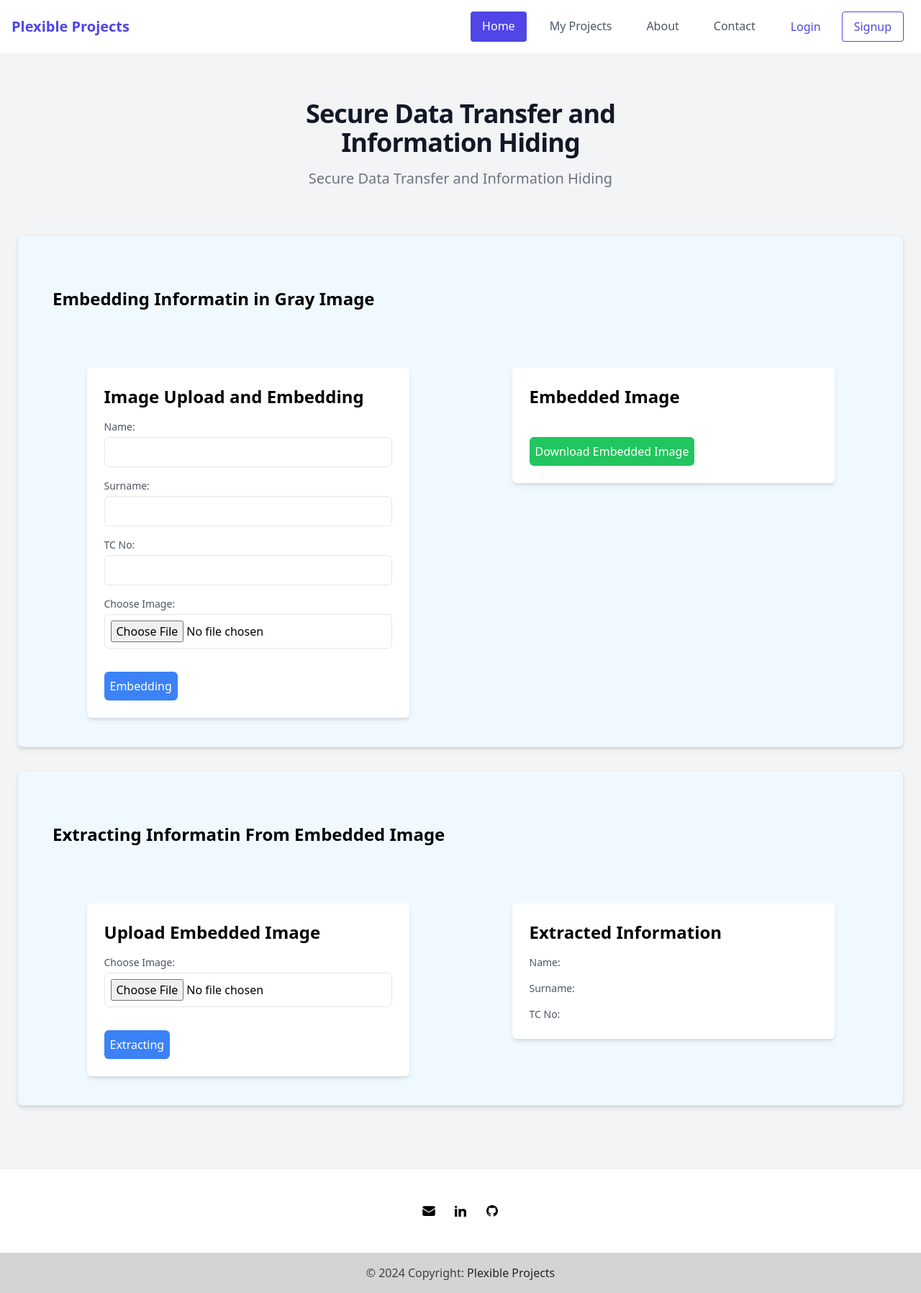
After one commit to plexible/FastAPI-Project, a FastAPI app: template templates/Secure-Data-Transfer-and-Information-Hiding.html in a window 1280 px wide. The commit adds this page. Shown: the whole page at 72% size. Run offline with FastAPI, Linux system fonts and the light colour scheme; the template is opened without the code that fills it, so the values that code supplies are empty; some libraries are stand-ins or nearby versions.

Commit message:
Updates -First of all, the menu appearance and page layout have been rearranged. -Header, Footer structure corrected. -MyProjects page was added and projects were listed as the content of this page. Access to the project is made through this page other than the home page. -Embedding and extracting parts of the Secure Data Transfer and Information Hiding Project were set to be carried out on a single page using the Ajax structure. -The deficiencies have been corrected.

```diff
--- a/EmbeddingExtractingPart.py
+++ b/EmbeddingExtractingPart.py
@@ -193,8 +193,6 @@ def embedding_part(quarters, binary_list, img, positions):
 
 #All encryption and embedding operations.
 def embedding_to_img(image_path, info):
-    print("info")
-    print(info)
     img = imread(image_path)
     height, width, _ = img.shape
     quarters = find_quarters(img, height, width)
--- a/app.py
+++ b/app.py
@@ -1,5 +1,5 @@
 from fastapi import FastAPI, File, UploadFile, HTTPException, Request, Form
-from fastapi.responses import FileResponse, HTMLResponse
+from fastapi.responses import FileResponse, HTMLResponse, JSONResponse
 from fastapi.templating import Jinja2Templates
 from fastapi.staticfiles import StaticFiles
 from fastapi_mail import FastMail, MessageSchema,ConnectionConfig
@@ -19,17 +19,17 @@ async def read_item(request: Request):
 @app.get("/about-me/", response_class=HTMLResponse)
 async def about_us(request: Request):
     return templates.TemplateResponse("about-me.html", {"request": request})
+@app.get("/MyProjects/", response_class=HTMLResponse)
+async def about_us(request: Request):
+    return templates.TemplateResponse("MyProjects.html", {"request": request})
 @app.get("/contact-me/", response_class=HTMLResponse)
 async def about_us(request: Request):
     return templates.TemplateResponse("contact-me.html", {"request": request})
-@app.get("/embedding/", response_class=HTMLResponse)
+@app.get("/Secure-Data-Transfer-and-Information-Hiding/", response_class=HTMLResponse)
 async def embedding_page(request: Request):
-    return templates.TemplateResponse("embedding-page.html", {"request": request})
-@app.get("/extracting/", response_class=HTMLResponse)
-async def extracting_page(request: Request):
-    return templates.TemplateResponse("extracting-page.html", {"request": request})
+    return templates.TemplateResponse("Secure-Data-Transfer-and-Information-Hiding.html", {"request": request})
 
-@app.post("/embedding/")
+@app.post("/Secure-Data-Transfer-and-Information-Hiding/embedding/")
 async def upload_image(
     request: Request,
     file: UploadFile = File(...),
@@ -48,22 +48,25 @@ async def upload_image(
             image_file.write(file.file.read())
 
         new_img = embedding_to_img(image_path, info_dict)
+
         # Provide the path to the embedded image
-        image_path = os.path.join("images", file.filename)
         new_file_name = os.path.splitext(os.path.basename(image_path))[0]
         embedded_image_path = os.path.join("uploads", f"embedded_{new_file_name}.png")
-        embedded_img = os.path.join("static/uploads", f"embedded_{new_file_name}.png")
-        uploaded_image_path = embedded_image_path
+        embedded_img = os.path.join("static", "uploads", f"embedded_{new_file_name}.png")
+        uploaded_image_path = embedded_img
         print(uploaded_image_path)
         imwrite(embedded_img, new_img)
+
         # Set success message
         success_message = "Embedding completed"
-        return templates.TemplateResponse(
-            "embedding-page.html",
-            {"request": request, "success_message": success_message, "embedded_image": uploaded_image_path}
-        )
+        if embedded_image_path:
+            success_message = "Extracting completed"
+            return JSONResponse(content={"success_message": success_message, "embedded_image": embedded_image_path})
+        else:
+            raise HTTPException(status_code=400, detail="Failed to extract information from the image")
     except Exception as e:
         raise HTTPException(status_code=500, detail=f"Error: {str(e)}")
+
 
 
 @app.get("/download-image/")
@@ -74,7 +77,7 @@ async def download_image():
     # Endpoint for downloading the embedded image
     return FileResponse(uploaded_image_path, media_type="application/octet-stream", filename="embedded_image.png")
 
-@app.post("/extracting/")
+@app.post("/Secure-Data-Transfer-and-Information-Hiding/extracting/")
 async def extracting(request: Request, file: UploadFile = File(...)):
     try:
         # Save the uploaded image
@@ -84,18 +87,19 @@ async def extracting(request: Request, file: UploadFile = File(...)):
             image_file.write(file.file.read())
         extracted_info = extracting_embedded_data(image_path)
         success_message = "Extracting completed"
-        return templates.TemplateResponse(
-            "extracting-page.html",
-            {"request": request, "success_message": success_message, "name": extracted_info["name"],
-                "surname": extracted_info["surname"], "tcno": extracted_info["tcno"]}
-        )
+        if extracted_info:
+            success_message = "Extracting completed"
+            return JSONResponse(content={ "success_message": success_message, **extracted_info})
+        else:
+            raise HTTPException(status_code=400, detail="Failed to extract information from the image")
+
     except Exception as e:
         raise HTTPException(status_code=500, detail=f"Error: {str(e)}")
 
 # E-posta ayarları
 conf = ConnectionConfig(
     MAIL_USERNAME="your_mail@gmail.com",
-    MAIL_PASSWORD="ctgh kvvr eckk awow",
+    MAIL_PASSWORD="yourapppassword",
     MAIL_FROM="your_mail@gmail.com",
     MAIL_PORT=587,
     MAIL_SERVER="smtp.gmail.com",
--- /dev/null
+++ b/static/scripts/script.js
@@ -0,0 +1,100 @@
+// script.js
+
+function previewImage(name, fileId) {
+    var preview = document.getElementById(name);
+    var fileInput = document.getElementById(fileId);
+    var file = fileInput.files[0];
+    var reader = new FileReader();
+
+    reader.onloadend = function () {
+        preview.innerHTML = '<img src="' + reader.result + '" alt="Selected Image">';
+    }
+
+    if (file) {
+        reader.readAsDataURL(file);
+    } else {
+        preview.innerHTML = '';
+    }
+}
+
+$(document).ready(function() {
+    $('#uploadForm').submit(function(e) {
+        e.preventDefault(); // Prevent page reload
+
+        var formData = new FormData(this);
+
+        $.ajax({
+            type: 'POST',
+            url: '/Secure-Data-Transfer-and-Information-Hiding/extracting/',
+            data: formData,
+            contentType: false,
+            processData: false,
+            success: function(response) {
+                if ('name' in response && 'surname' in response && 'tcno' in response) {
+                    console.log(response.name)
+                    $('#name-output').text(response.name);
+                    $('#surname-output').text(response.surname);
+                    $('#tcno-output').text(response.tcno);
+
+                    $('#result-message-output').text(response.success_message);
+                    Swal.fire({
+                        icon: 'success',
+                        title: response.success_message,
+                        text: response.success_message
+                    });
+                } else {
+                    console.error('Invalid response format');
+                }
+            },
+            error: function(error) {
+                console.error(error);
+            }
+        });
+    });
+
+    $('#embedForm').submit(function(e) {
+        e.preventDefault();
+
+        var formData = new FormData(this);
+
+        $.ajax({
+            type: 'POST',
+            url: '/Secure-Data-Transfer-and-Information-Hiding/embedding/',
+            data: formData,
+            contentType: false,
+            processData: false,
+            success: function(response) {
+                if (response.embedded_image) {
+                    var imagePath = response.embedded_image;
+                    var imageUrl = '/static/' + encodeURIComponent(imagePath);
+
+                    $('#embeddedImage').attr('src', imageUrl);
+                    console.log(imagePath);
+
+                    $('#result-message-output').text(response.success_message);
+                    Swal.fire({
+                        icon: 'success',
+                        title: response.success_message,
+                        text: response.success_message
+                    });
+
+                    $('#imageContainer').show();
+                } else {
+                    console.error("Embedded image path not found in the response");
+                }
+            },
+            error: function(error) {
+                console.error(error);
+            }
+        });
+    });
+
+    document.getElementById('uploadForm').addEventListener('submit', function() {
+        document.getElementById('uploadForm').target = 'uploadTarget';
+    });
+
+    document.getElementById('uploadTarget').addEventListener('load', function() {
+        var iframeContent = document.getElementById('uploadTarget').contentDocument.body.textContent;
+        console.log('iframe content:', iframeContent);
+    });
+});
--- /dev/null
+++ b/templates/Secure-Data-Transfer-and-Information-Hiding.html
@@ -0,0 +1,104 @@
+<!DOCTYPE html>
+<html class="h-full">
+
+<head>
+    <!-- Include Tailwind CSS -->
+    <link href="https://cdn.jsdelivr.net/npm/tailwindcss@2.2.19/dist/tailwind.min.css" rel="stylesheet">
+    <link rel="stylesheet" href="https://cdn.jsdelivr.net/npm/sweetalert2@11">
+    <script src="https://cdn.jsdelivr.net/npm/sweetalert2@11"></script>
+    <meta charset="UTF-8">
+    <meta name="viewport" content="width=device-width, initial-scale=1.0">
+    <title>Your Page Title</title>
+    <script src="https://code.jquery.com/jquery-3.6.4.min.js"></script>
+    <script src="/static/scripts/script.js"></script>
+</head>
+        <!-- Header Section -->
+<body>
+    {% include "header.html" %}
+
+    <div class="py-8 px-4 mx-auto max-w-screen-xl lg:py-16 lg:px-6">
+        <div class="mx-auto max-w-screen-sm text-center lg:mb-16 mb-8">
+            <h2 class="mb-4 text-3xl lg:text-4xl tracking-tight font-extrabold text-gray-900 dark:text-white">Secure Data Transfer and Information Hiding</h2>
+            <p class="font-light text-gray-500 sm:text-xl dark:text-gray-400">Secure Data Transfer and Information Hiding</p>
+        </div>
+        <div class="grid gap-8 lg:grid-cols-1">
+            <div class="p-6 bg-sky-50 rounded-lg border border-gray-200 shadow-md dark:bg-gray-800 dark:border-gray-700 w-full mx-auto p-4 flex flex-wrap bg-green-50">
+                <div class="container my-12 mx-auto md:px-6">
+                    <h2 class="text-2xl font-bold mb-4">Embedding Informatin in Gray Image</h2>
+                </div>
+                <!-- Image Upload and Embedding Section -->
+                <section class="w-full md:w-1/2 p-4">
+                    <form id="embedForm" target="embedTarget" action="/Secure-Data-Transfer-and-Information-Hiding/embedding/" method="post" enctype="multipart/form-data" class="max-w-md mx-auto bg-white p-6 rounded-md shadow-md">
+                        <h2 class="text-2xl font-bold mb-4">Image Upload and Embedding</h2>
+                        <label for="name" class="block text-sm font-medium text-gray-600">Name:</label>
+                        <input type="text" id="name" name="name" required
+                            class="mt-1 p-2 border rounded-md w-full">
+
+                        <label for="surname" class="block mt-4 text-sm font-medium text-gray-600">Surname:</label>
+                        <input type="text" id="surname" name="surname" required
+                            class="mt-1 p-2 border rounded-md w-full">
+
+                        <label for="tcno" class="block mt-4 text-sm font-medium text-gray-600">TC No:</label>
+                        <input type="text" id="tcno" name="tcno" required
+                            class="mt-1 p-2 border rounded-md w-full">
+
+                        <label for="file" class="block mt-4 text-sm font-medium text-gray-600">Choose Image:</label>
+                        <input type="file" id="file-embedding" name="file" accept="image/*" required
+                            class="mt-1 p-2 border rounded-md w-full" onchange="previewImage('image-preview-embedding', 'file-embedding')">
+                        <div id="image-preview-embedding" class="mt-4 text-green-600">
+                        </div>
+                        <div id="result-message-label" class="mt-4 text-green-600"><span id="result-message-output"></span></div>
+                        <input type="submit" value="Embedding" class="mt-4 bg-blue-500 text-white p-2 rounded-md cursor-pointer">
+                    </form>
+                </section>
+
+                <!-- Download Embedded Image Section -->
+                <section class="w-full md:w-1/2 p-4">
+                    <form action="/download-image/" method="get" class="max-w-md mx-auto bg-white p-6 rounded-md shadow-md">
+                        <h2 class="text-2xl font-bold mb-4">Embedded Image</h2>
+
+                        <div id="imageContainer" style="display: none;">
+                            <img id="embeddedImage" alt="Embedded Image">
+                        </div>
+                        <br>
+                        <input type="submit" value="Download Embedded Image"
+                            class="bg-green-500 text-white p-2 rounded-md cursor-pointer">
+                    </form>
+                </section>
+            </div>
+
+        <div class="p-6 bg-sky-50 rounded-lg border border-gray-200 shadow-md dark:bg-gray-800 dark:border-gray-700 w-full mx-auto p-4 flex flex-wrap bg-green-50">
+            <div class="container my-12 mx-auto md:px-6">
+                <h2 class="text-2xl font-bold mb-4">Extracting Informatin From Embedded Image</h2>
+            </div>
+            <!-- Image Upload and Embedding Section -->
+            <section class="w-full md:w-1/2 p-4">
+                <form id="uploadForm" target="uploadTarget" action="/Secure-Data-Transfer-and-Information-Hiding/extracting/" method="post" enctype="multipart/form-data" class="max-w-md mx-auto bg-white p-6 rounded-md shadow-md">
+                    <h2 class="text-2xl font-bold mb-4">Upload Embedded Image</h2>
+                    <label for="file" class="block mt-4 text-sm font-medium text-gray-600">Choose Image:</label>
+                    <input type="file" id="file-extracting" name="file" accept="image/*" required
+                        class="mt-1 p-2 border rounded-md w-full" onchange="previewImage('image-preview-extracting', 'file-extracting')">
+                    <div id="image-preview-extracting" class="mt-4 text-green-600">
+                    </div>
+                    <div id="result-message-label" class="mt-4 text-green-600"><span id="result-message-output"></span></div>
+                    <input type="submit" value="Extracting" class="mt-4 bg-blue-500 text-white p-2 rounded-md cursor-pointer">
+                </form>
+                <iframe id="uploadTarget" name="uploadTarget" style="display:none;"></iframe>
+            </section>
+            <!-- Download Embedded Image Section -->
+            <section class="w-full md:w-1/2 p-4">
+                <div class="max-w-md mx-auto bg-white p-6 rounded-md shadow-md">
+                    <h2 class="text-2xl font-bold mb-4">Extracted Information</h2>
+                    <label for="name" id="name-label" class="block text-sm font-medium text-gray-600">Name: <span id="name-output"></span></label>
+                    <label for="surname" id="surname-label" class="block mt-4 text-sm font-medium text-gray-600">Surname: <span id="surname-output"></span></label>
+                    <label for="tcno" id="tcno-label" class="block mt-4 text-sm font-medium text-gray-600">TC No: <span id="tcno-output"></span></label>
+                </div>
+            </section>
+        </div>
+    </div>
+</div>
+    <br>
+    {% include "footer.html" %}
+</body>
+
+</html>
--- a/templates/footer.html
+++ b/templates/footer.html
@@ -1,7 +1,7 @@
 <!DOCTYPE html>
 <html lang="en">
 <footer
-  class="flex flex-col items-center bg-white text-center text-black dark:bg-neutral-600">
+  class="flex flex-col items-center bg-white text-center text-black dark:bg-neutral-600 sticky top-[100vh]">
   <div class="container pt-9 ">
     <div class="mb-9 flex justify-center">
         <a
--- a/templates/header.html
+++ b/templates/header.html
@@ -1,12 +1,7 @@
 <!DOCTYPE html>
 <html lang="en">
-
-<head>
-    <!-- Include Tailwind CSS -->
-    <link href="https://cdn.jsdelivr.net/npm/tailwindcss@2.2.19/dist/tailwind.min.css" rel="stylesheet">
-    <meta charset="UTF-8">
-    <meta name="viewport" content="width=device-width, initial-scale=1.0">
-    <title>Your Page Title</title>
+<script src="https://cdn.tailwindcss.com"></script>
+<header>
     <nav class="bg-white py-2 md:py-4">
         <div class="container px-4 mx-auto md:flex md:items-center">
 
@@ -17,20 +12,27 @@
             </button>
           </div>
 
-          <div class="hidden md:flex flex-col md:flex-row md:ml-auto mt-3 md:mt-0" id="navbar-collapse">
+          <div class="hidden md:flex flex-col md:flex-row md:ml-auto mt-3 md:mt-0 " id="navbar-collapse">
             <a href="/" class="p-2 lg:px-4 md:mx-2 text-white rounded bg-indigo-600">Home</a>
-            <a href="/embedding/" class="p-2 lg:px-4 md:mx-2 text-gray-600 rounded hover:bg-gray-200 hover:text-gray-700 transition-colors duration-300">Embedding</a>
-            <a href="/extracting/" class="p-2 lg:px-4 md:mx-2 text-gray-600 rounded hover:bg-gray-200 hover:text-gray-700 transition-colors duration-300">Extracting</a>
+            <div class="relative group p-2 lg:px-4 md:mx-2 text-gray-600 rounded hover:bg-gray-200 hover:text-gray-700 transition-colors duration-300">
+              <a href="/MyProjects/">My Projects</a>
+              <div class="absolute hidden mt-2.5 space-y-2 bg-white rounded-md shadow-lg group-hover:block min-w-max left-0">
+                  <a href="/Secure-Data-Transfer-and-Information-Hiding/" class="block px-4 py-2 text-gray-600 hover:bg-gray-200 hover:text-gray-700 transition-colors duration-300">Secure Data Transfer and Information Hiding Project</a>
+                  <a href="#" class="block px-4 py-2 text-gray-600 hover:bg-gray-200 hover:text-gray-700 transition-colors duration-300">Bitcoin Price Prediction</a>
+                  <a href="#" class="block px-4 py-2 text-gray-600 hover:bg-gray-200 hover:text-gray-700 transition-colors duration-300">Loan Approval Prediction</a>
+              </div>
+            </div>
             <a href="/about-me" class="p-2 lg:px-4 md:mx-2 text-gray-600 rounded hover:bg-gray-200 hover:text-gray-700 transition-colors duration-300">About</a>
             <a href="/contact-me/" class="p-2 lg:px-4 md:mx-2 text-gray-600 rounded hover:bg-gray-200 hover:text-gray-700 transition-colors duration-300">Contact</a>
             <a href="#" class="p-2 lg:px-4 md:mx-2 text-indigo-600 text-center border border-transparent rounded hover:bg-indigo-100 hover:text-indigo-700 transition-colors duration-300">Login</a>
             <a href="#" class="p-2 lg:px-4 md:mx-2 text-indigo-600 text-center border border-solid border-indigo-600 rounded hover:bg-indigo-600 hover:text-white transition-colors duration-300 mt-1 md:mt-0 md:ml-1">Signup</a>
-          </div>
+        </div>
+
+
         </div>
       </nav>
-</head>
-
-<body class="font-sans bg-gray-100">
+</header>
+<body class="font-sans bg-gray-100 flex flex-col min-h-screen flex flex-col min-h-screen">
 
 </body>
 
```
Also changed, not shown: templates/MyProjects.html (added, +74 -0 lines), templates/about-me.html (+10 -3 lines), templates/contact-me.html (+9 -5 lines), templates/embedding-page.html (+36 -3 lines), templates/extracting-page.html (+10 -3 lines), templates/main.html (+16 -17 lines), images/4.jpg (deleted), images/embedded_4.png (deleted), static/assets/Images/plexible.jpg (added), static/uploads/embedded_4.png (deleted), 1 other file.
